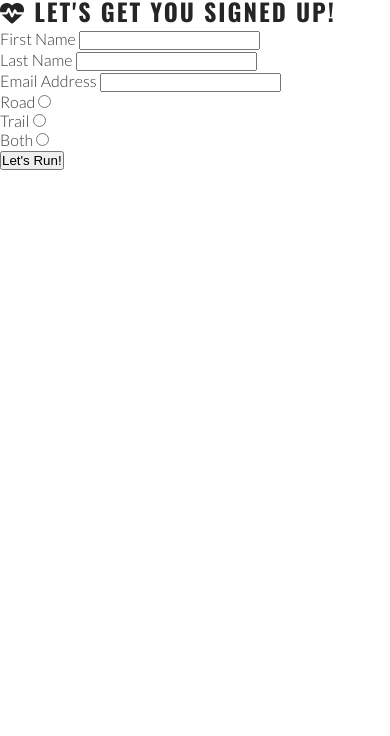
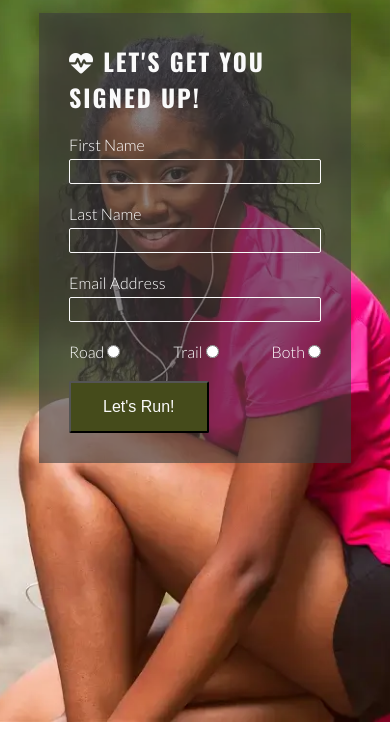
Before and after one commit to sthDINESH/love-running, a plain HTML site: page signup.html in a window 390 px wide. Shown: the part 54-790 px from the top of the page. Drawn offline with nearby package versions, Linux system fonts and the light colour scheme.

Commit message:
update: add style to sign-up form for mobile screens

```diff
--- a/assets/css/styles.css
+++ b/assets/css/styles.css
@@ -91,6 +91,9 @@ main{
     /* Make main element take-up the remaining space to push footer down */
     flex: 1 0 auto;
     margin-top: 47px;
+    /* Enable flex properties for child elements */
+    display:flex;
+    flex-direction: column;
 }
 
 #hero{
@@ -190,6 +193,51 @@ main{
 #photos{
     line-height: 0;
 }
+
+#signup{
+    background: url(../images/signup-image.webp) no-repeat 75%/cover;
+    flex-grow:1;
+    padding: 20px 10% 0 10%;
+}
+
+#signup h2{
+    color: #fafafa;
+    margin-bottom: 20px;
+}
+
+#signup-form{
+    color: #FFFFFF;
+    background-color: rgba(60,60,60,0.6);
+    padding:30px;
+}
+
+.text-input{
+    background-color: transparent;
+    color: #fafafa;
+    border:1px solid #fafafa;
+    border-radius: 2px;
+    margin-top: 5px;
+    margin-bottom: 20px;
+    height: 25px;
+    padding: 0 5px;
+    width: 100%;
+}
+
+.radio-buttons{
+    display: flex;
+    justify-content: space-between;
+    width:100%;
+}
+
+.join-button{
+    margin-top: 20px;
+    padding: 15px 32px;
+    border-radius: 2px;
+    background-color: #454b1b;
+    color:#fafafa;
+    font-size: 100%;
+}
+
 /* footer */
 #social-networks{
     text-align: center;
```
Also changed, not shown: assets/images/signup-image.webp (added).
